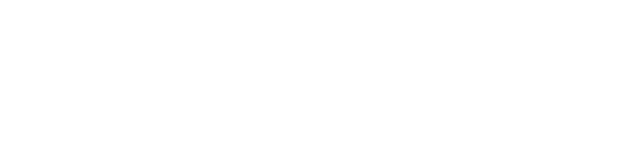
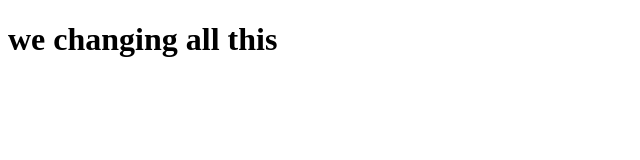
Before and after one commit to brianjschneider/background-generator, a plain HTML site: page index.html in a window 1280 px wide. Shown: the whole page, without its empty margins (0-640 px from the left). Drawn offline with Linux system fonts and the light colour scheme.

Commit message:
added title

```diff
--- a/index.html
+++ b/index.html
@@ -4,6 +4,6 @@
 	<title></title>
 </head>
 <body>
-
+	<h1>we changing all this</h1>
 </body>
 </html>
```
